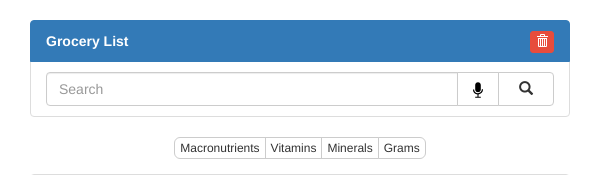
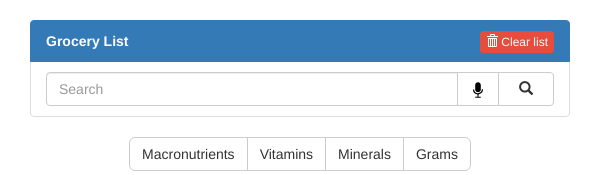
Before and after one commit to SmrtShopper/smart-shopper, a PHP site: page / in a window 600 px wide. Shown: the part 52-227 px from the top of the page. Run offline with PHP 8.4, Linux system fonts and the light colour scheme; some libraries are stand-ins or nearby versions.

Commit message:
changing responsive rules

```diff
--- a/assets/css/desktop.css
+++ b/assets/css/desktop.css
@@ -8,7 +8,7 @@ html {
   display: none;
 }
 
-@media only screen and (min-device-width: 600px)
+@media only screen and (min-device-width: 601px)
 and (max-width: 1200px) {
 
   #chart-buttons .btn-default {
@@ -18,12 +18,23 @@ and (max-width: 1200px) {
   }
 }
 
-@media screen and (max-width: 600px) {
-  #clear_list span {
-    display: none;
+@media only screen and (min-device-width: 401px)
+and (max-width: 600px) {
+
+  #chart-buttons .btn-default {
+    padding: 6px 12px;
+    font-size: 14px;
+    line-height: 1.42857143;
   }
 
   #send_to_phone {
+    display: none;
+  }
+}
+
+
+@media screen and (max-width: 400px) {
+  #clear_list span {
     display: none;
   }
 
```
